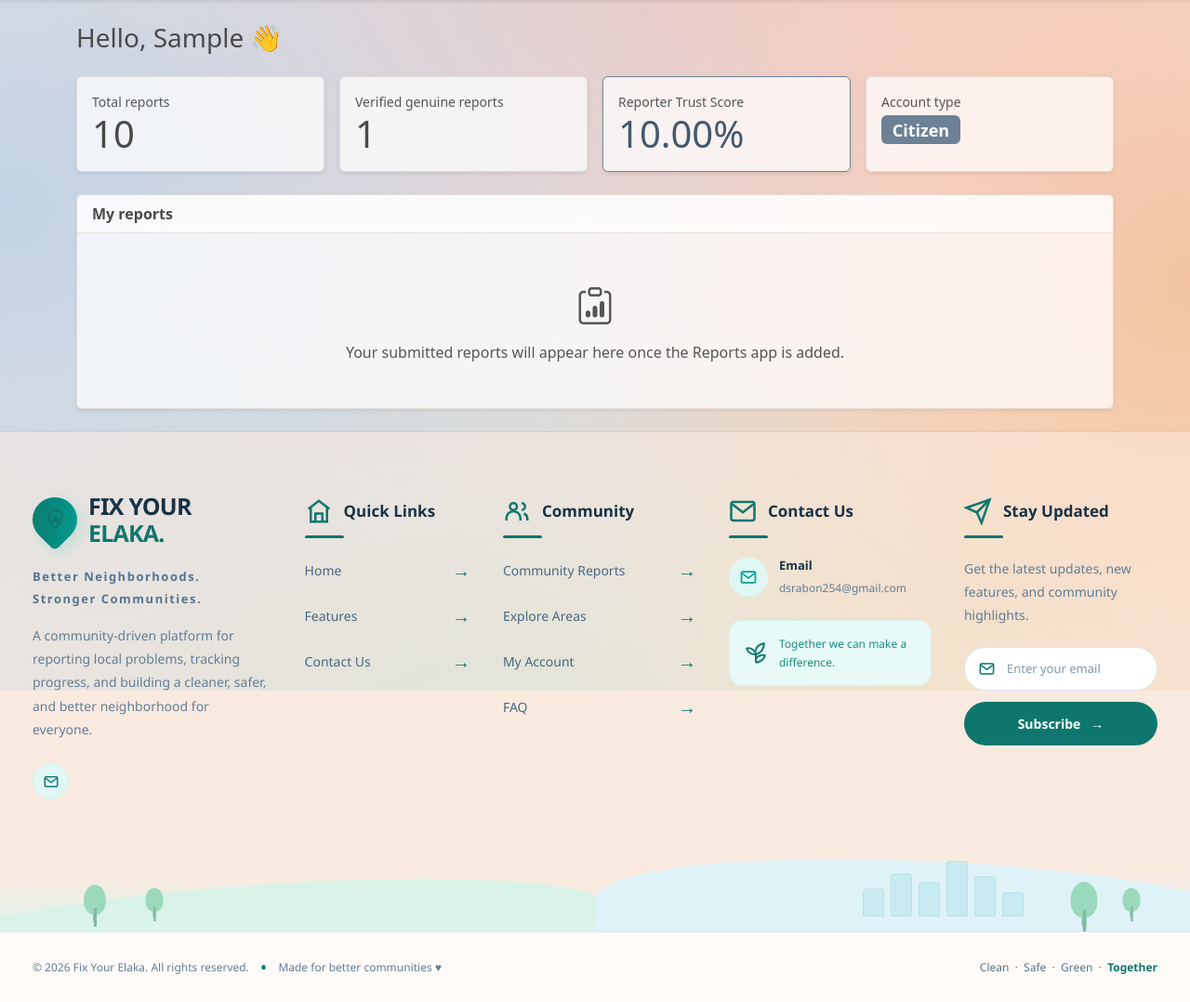
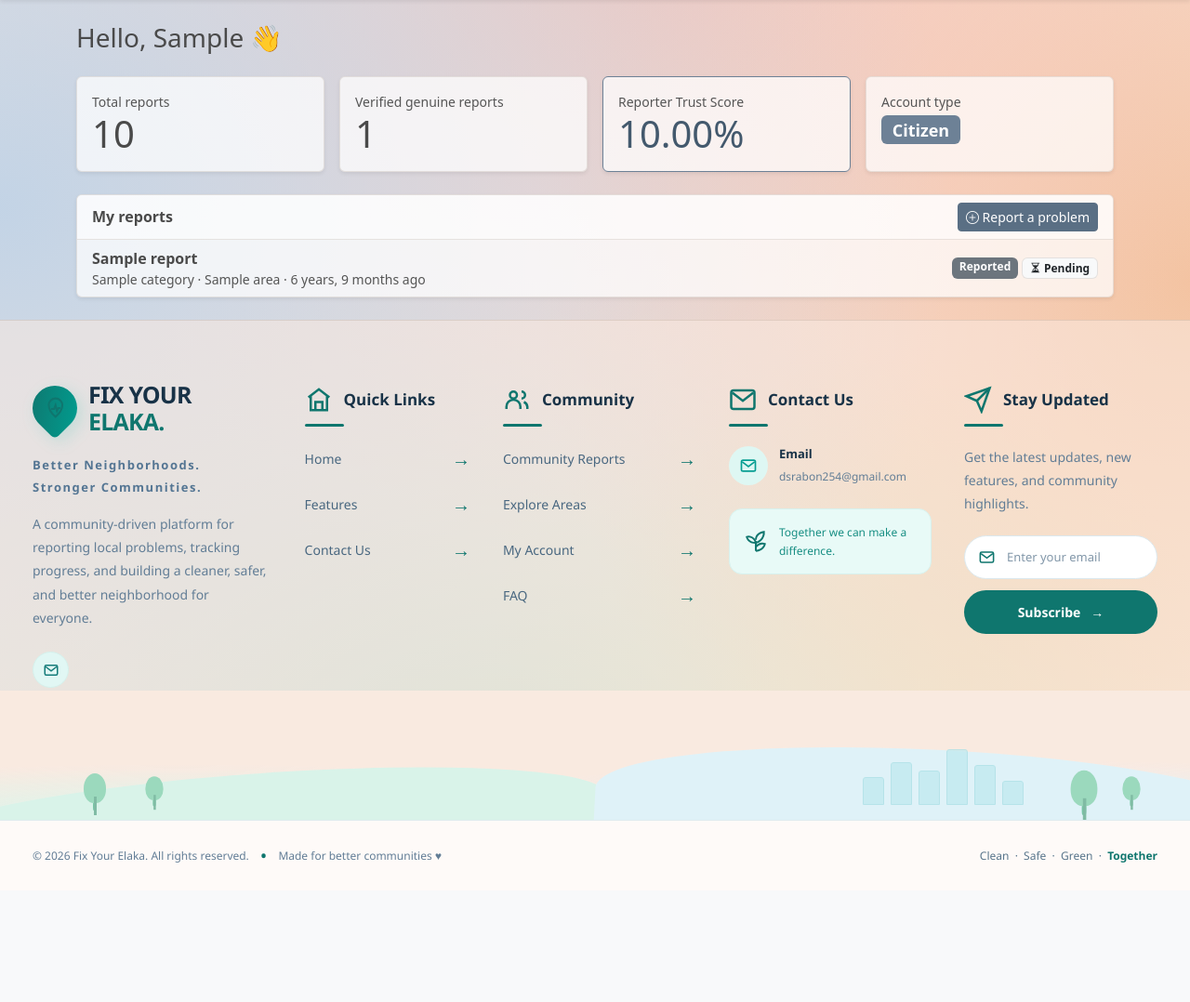
Before and after one commit to AfifaAnjum30/FIX_YOUR_ELAKA, a Django app: page /accounts/dashboard/citizen/ in a window 1280 px wide. Shown: the part 57-1135 px from the top of the page at 93% size. After the commit the page ends 985 px from the top, so only its background shows below. Run offline with Django 5.2, Linux system fonts and the light colour scheme; a user stored in the database is signed in; tables that the repository leaves empty hold one stand-in row (values such as "Sample post").

Commit message:
fixed bug in authority dashboard and citizen dashboard

```diff
--- a/accounts/templates/accounts/citizen_dashboard.html
+++ b/accounts/templates/accounts/citizen_dashboard.html
@@ -32,10 +32,36 @@
 </div>
 
 <div class="card shadow-sm">
-  <div class="card-header bg-white fw-semibold">My reports</div>
-  <div class="card-body text-center text-muted py-5">
-    <i class="bi bi-clipboard-data fs-1"></i>
-    <p class="mb-0 mt-2">Your submitted reports will appear here once the Reports app is added.</p>
+  <div class="card-header bg-white fw-semibold d-flex justify-content-between align-items-center">
+    <span>My reports</span>
+    <a class="btn btn-sm btn-primary" href="{% url 'reports:create' %}">
+      <i class="bi bi-plus-circle"></i> Report a problem
+    </a>
   </div>
+
+  {% if my_reports %}
+    <div class="list-group list-group-flush">
+      {% for report in my_reports %}
+        <a href="{{ report.get_absolute_url }}"
+           class="list-group-item list-group-item-action d-flex flex-wrap justify-content-between align-items-center gap-2">
+          <div>
+            <div class="fw-semibold">{{ report.title }}</div>
+            <div class="small text-muted">
+              {{ report.category.name }} &middot; {{ report.area.name }} &middot;
+              {{ report.created_at|timesince }} ago
+            </div>
+          </div>
+          <div class="d-flex gap-1">
+            {% include "reports/includes/status_badges.html" %}
+          </div>
+        </a>
+      {% endfor %}
+    </div>
+  {% else %}
+    <div class="card-body text-center text-muted py-5">
+      <i class="bi bi-clipboard-data fs-1"></i>
+      <p class="mb-0 mt-2">You haven't submitted any reports yet.</p>
+    </div>
+  {% endif %}
 </div>
 {% endblock %}
--- a/accounts/views.py
+++ b/accounts/views.py
@@ -94,15 +94,40 @@ class DashboardRedirectView(LoginRequiredMixin, RedirectView):
 class CitizenDashboardView(CitizenRequiredMixin, TemplateView):
     template_name = "accounts/citizen_dashboard.html"
 
+    def get_context_data(self, **kwargs):
+        context = super().get_context_data(**kwargs)
+        from reports.models import Report  # local import avoids circular imports
+
+        context["my_reports"] = (
+            Report.objects.filter(reporter=self.request.user)
+            .select_related("category", "area")
+            .order_by("-created_at")
+        )
+        return context
+
 
 class AuthorityDashboardView(ApprovedAuthorityRequiredMixin, TemplateView):
     template_name = "accounts/authority_dashboard.html"
 
     def get_context_data(self, **kwargs):
         context = super().get_context_data(**kwargs)
+        from django.db.models import Count, Q
+        from reports.models import Report
+        from reports.permissions import reports_in_authority_area
+
         context["profile"] = self.request.user.authority_profile
+
+        area_reports = reports_in_authority_area(self.request.user)
+
+        context["stats"] = area_reports.aggregate(
+            pending=Count("id", filter=Q(operational_status=Report.REPORTED)),
+            in_progress=Count("id", filter=Q(operational_status=Report.IN_PROGRESS)),
+            resolved=Count("id", filter=Q(operational_status=Report.RESOLVED)),
+            needs_verification=Count("id", filter=Q(verification_status="pending")),
+        )
+
+        context["recent_reports"] = area_reports.order_by("-created_at")[:10]
         return context
-
 
 class PendingApprovalView(AuthorityRequiredMixin, TemplateView):
     """Shown to authorities whose account is pending or rejected."""
```
Also changed, not shown: accounts/templates/accounts/authority_dashboard.html (+39 -7 lines).
